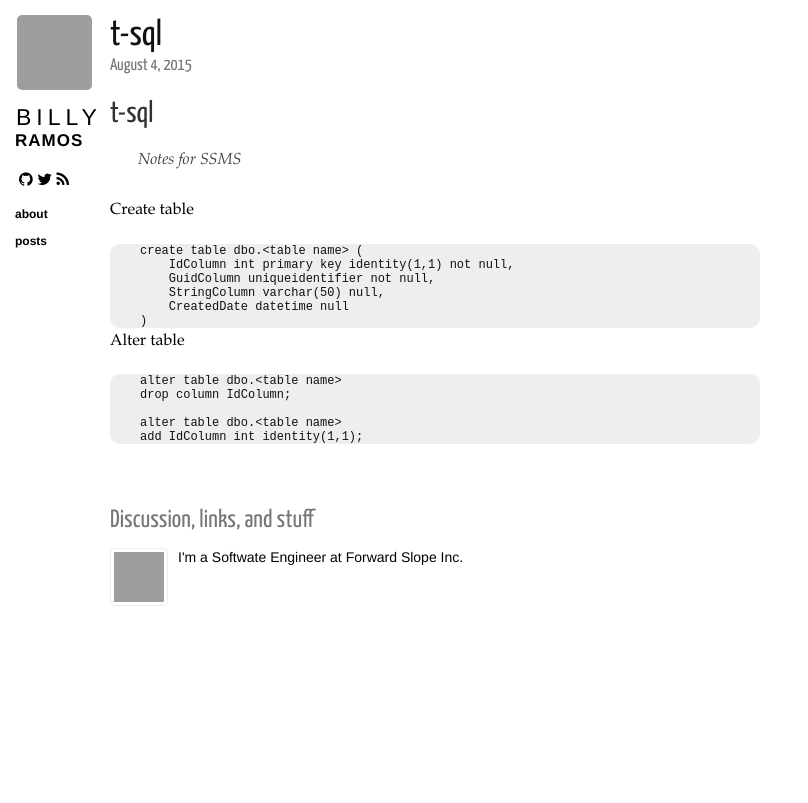
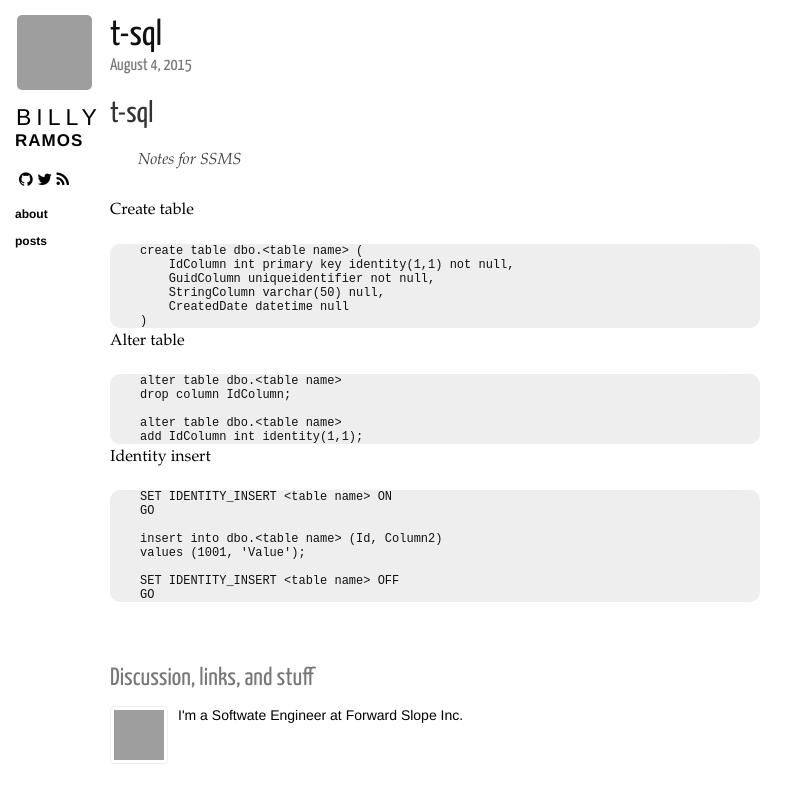
Before and after one commit to bramos-forward-slope/bramos-forward-slope.github.io, a Jekyll site: the page built from _posts/2015-08-04-tsql.md, in a window 1280 px wide, cut to the strip 0-803 px from the top of the page. Shown: the whole strip, without its empty margins (0-808 px from the left). Built offline with Jekyll 4.4.1, drawn with Linux system fonts in a browser that asks for light colours; nearby versions of some CDN libraries; Markdown is read by kramdown in place of the engine named in the settings; grey boxes are pictures that could not be loaded.

Commit message:
Identity insert

````diff
--- a/_posts/2015-08-04-tsql.md
+++ b/_posts/2015-08-04-tsql.md
@@ -27,3 +27,16 @@ drop column IdColumn;
 alter table dbo.<table name>
 add IdColumn int identity(1,1);
 ```
+
+Identity insert
+
+```
+SET IDENTITY_INSERT <table name> ON
+GO
+
+insert into dbo.<table name> (Id, Column2)
+values (1001, 'Value');
+
+SET IDENTITY_INSERT <table name> OFF
+GO
+```
````
